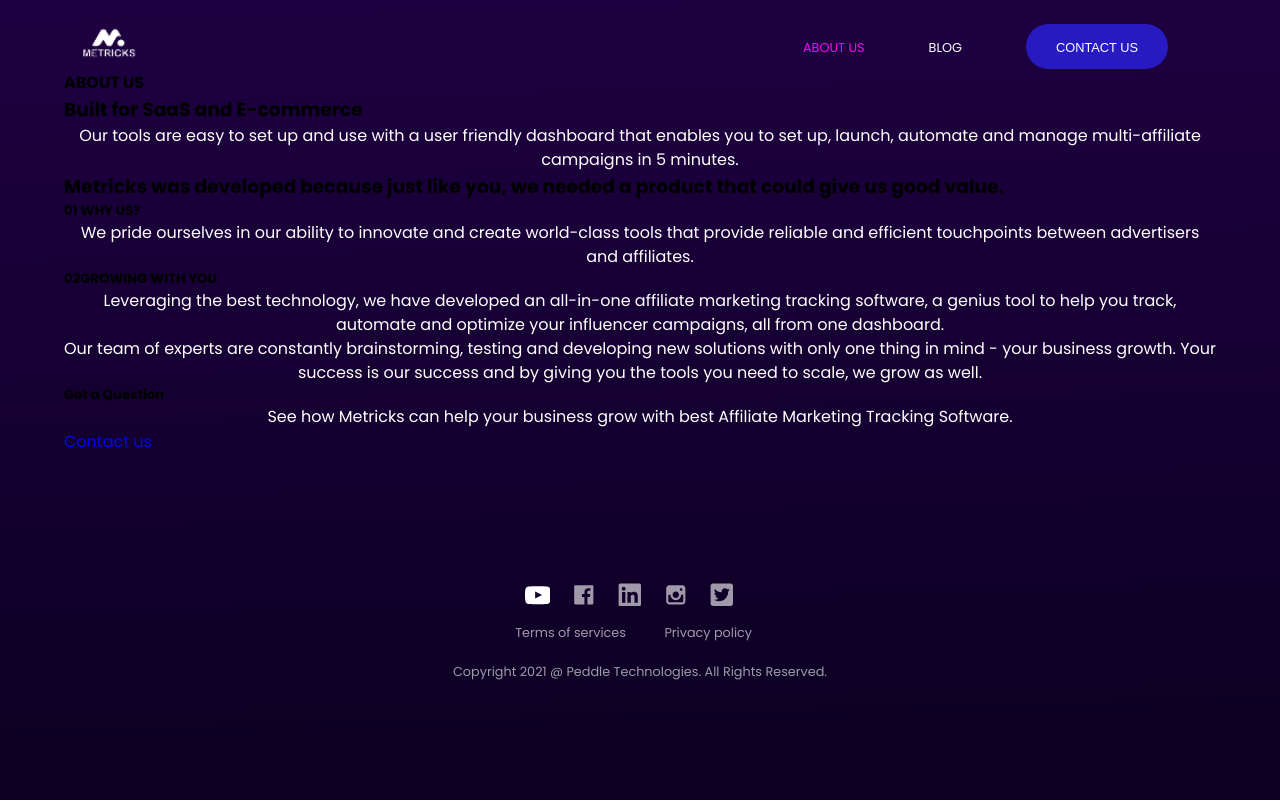
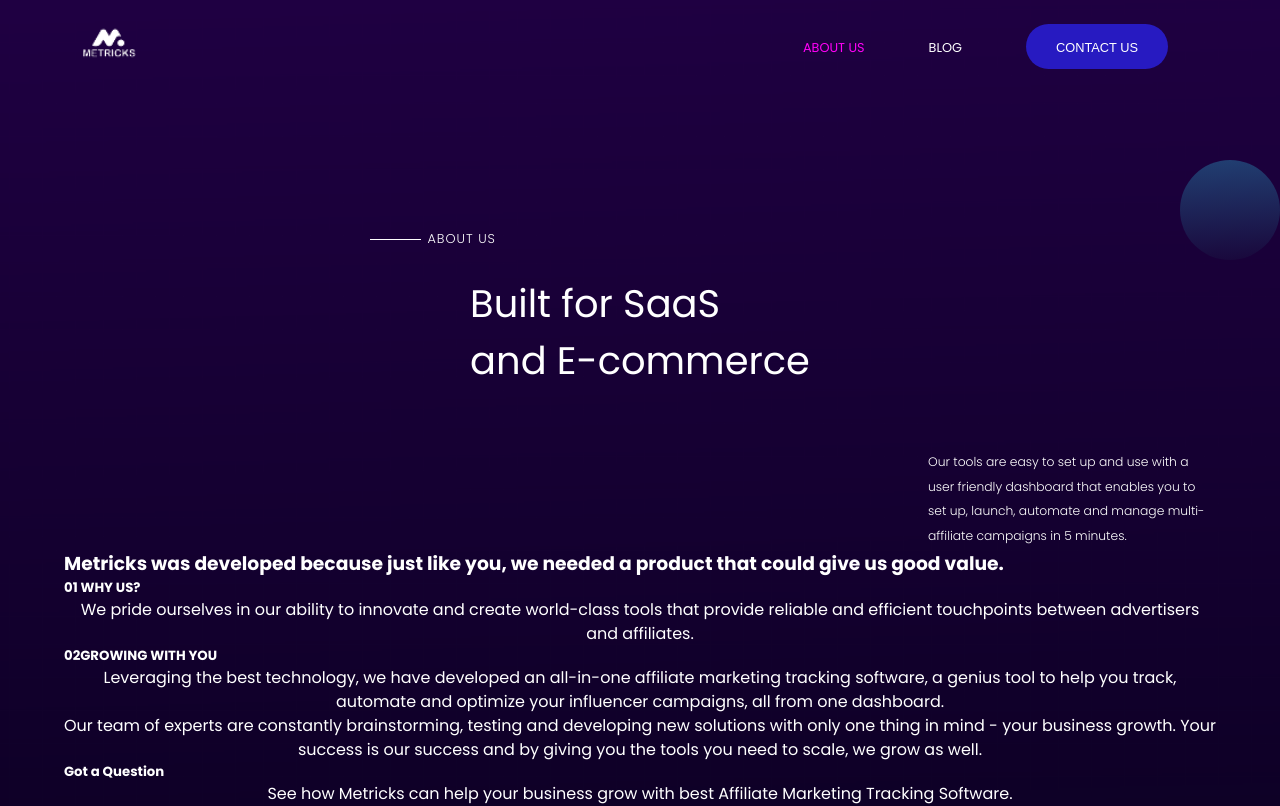
Before and after one commit to Thenextgen1/paddle-frontend-assessment, a React (Create React App) app: page /about in a window 1280 px wide. Shown: the top 806 px of the page. Built offline with nearby package versions, Linux system fonts and the light colour scheme.

Commit message:
Styled Sections

```diff
--- a/src/components/Main/About.jsx
+++ b/src/components/Main/About.jsx
@@ -10,17 +10,19 @@
     <>
       <Navbar />
       <main className='about'>
-        <section>
-          <div>
-            <h4><span></span>ABOUT US</h4>
-            <h3>Built for SaaS and E-commerce</h3>
+        <section className='about-hero'>
+          <div className='about-hero-heading'>
+            <h3>ABOUT US</h3>
+
+            <h4>Built for SaaS <br /> and E-commerce</h4>
           </div>
-          <div>
+          <div className='about-hero-content'>
+            <div className='circle'></div>
             <p>Our tools are easy to set up and use with a user friendly dashboard that enables you to set up, launch, automate and manage multi-affiliate campaigns in 5 minutes.</p>
           </div>
         </section>
 
-        <section>
+        <section className='about-content'>
           <h3>Metricks was developed because just like you, we needed a product that could give us good value.</h3>
           <div>
             <div>
@@ -35,7 +37,7 @@
           </div>
         </section>
 
-        <section>
+        <section className="about-query">
           <h5>Got a Question</h5>
           <p>See how Metricks can help your business grow with best Affiliate Marketing Tracking Software.</p>
           <Link to="/">Contact us</Link>
--- a/src/styles/about.css
+++ b/src/styles/about.css
@@ -0,0 +1,73 @@
+.about {
+    margin-top: 10em;
+}
+
+.about p,
+.about h3,
+.about h4,
+.about h5,
+.about a {
+    color: white;
+}
+
+.about-hero {
+    display: flex;
+    flex-direction: column;
+    align-items: center;
+}
+
+
+.about-hero-content {
+    width: 25%;
+
+}
+
+.about-hero h3 {
+    font-weight: 300;
+    font-size: 0.8em;
+    letter-spacing: 1px;
+    position: relative;
+    right: 29.5%;
+
+}
+
+.about-hero h3::before {
+    content: ' ';
+    height: 1px;
+    width: 4em;
+    background: white;
+    display: inline-block;
+    vertical-align: middle;
+    margin-right: 0.5em;
+}
+
+.about-hero h4 {
+    font-weight: 400;
+    font-size: 2.4em;
+    position: relative;
+    padding-top: 0.7em;
+}
+
+.about-hero p {
+    font-weight: 300;
+    font-size: 0.77em;
+    text-align: left;
+    line-height: 2;
+    padding-top: 5em;
+    position: relative;
+    left: 150%;
+
+
+}
+
+.circle {
+    width: 100px;
+    height: 100px;
+    background: transparent linear-gradient(177deg, #213F72 0%, #19073B 100%) 0% 0% no-repeat padding-box;
+    border-radius: 50%;
+    -moz-border-radius: 50px;
+    -webkit-border-radius: 50px;
+    position: absolute;
+    right: 0;
+    top: 20%;
+}
```
